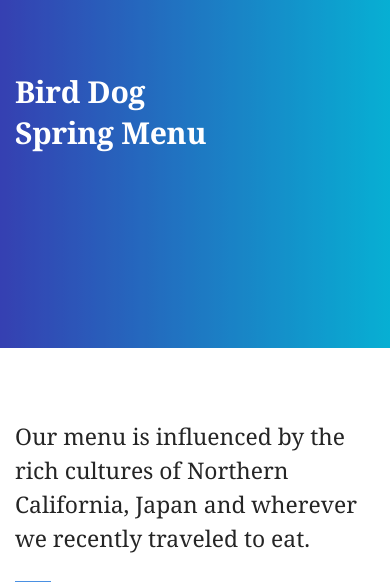
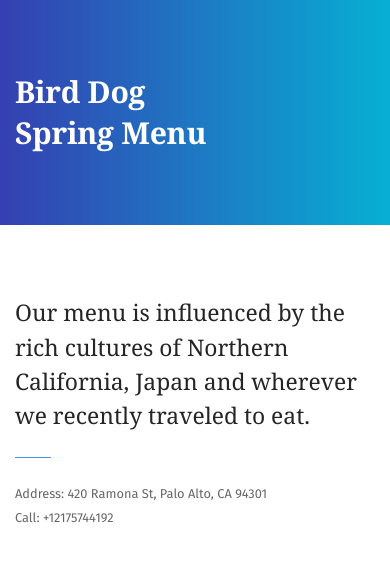
Before and after one commit to la-luo/text-to-order-django, a Django app: page /menu-mobile/1/ in a window 390 px wide. Shown: the top 588 px of the page. Run offline with Django 3.2, Linux system fonts and the light colour scheme; data comes from the database, SQL or seed files in the repository; some web fonts are replaced.

Commit message:
change mobile menu look

```diff
--- a/canteen/templates/canteen/menu_mobile.html
+++ b/canteen/templates/canteen/menu_mobile.html
@@ -23,7 +23,7 @@
     <body class=" ">
         <a id="start"></a>
         <div class="main-container">
-            <section id="home" style="background: linear-gradient(90deg, #3a47d5 0%, #00d2ff 100%);" class="cover height-15 imagebg parallax" data-overlay="2">
+            <section id="home" style="background: linear-gradient(90deg, #3a47d5 0%, #00d2ff 100%);" class="cover imagebg parallax" data-overlay="2">
                 <!--
                 <div class="background-image-holder">
                     <img src="{% static 'canteen/img/blue.jpg' %}" alt="background"/>
@@ -34,15 +34,13 @@
                         <div class="col-sm-8 col-md-7">
                             <h1>
                                 {% if menu %}
-                                  <div class="title is-3">
+                                  <div class="title is-2">
                                     <strong>{{ menu.restaurant }}</strong>
                                     <br>
                                     <strong>{{ menu.name }}</strong>
+                                    <br>
                                   </div>
                                  {% endif %}
-                                 <br>
-                                 <br>
-                                 <br>
                             </h1>
 
                         </div>
```
Also changed, not shown: 1 other file.
